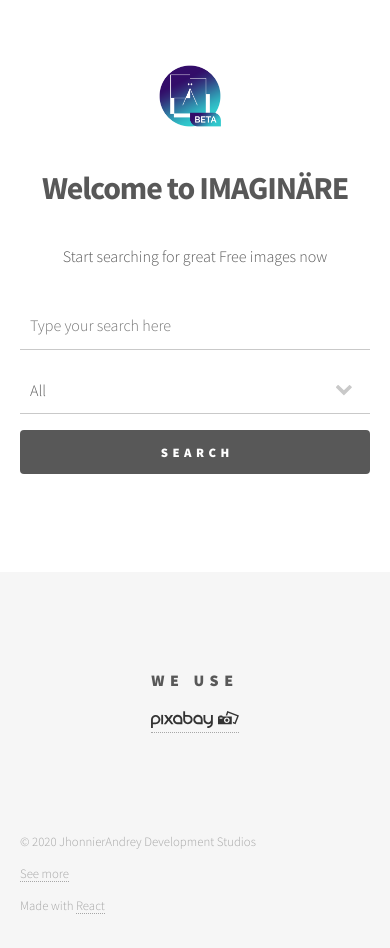
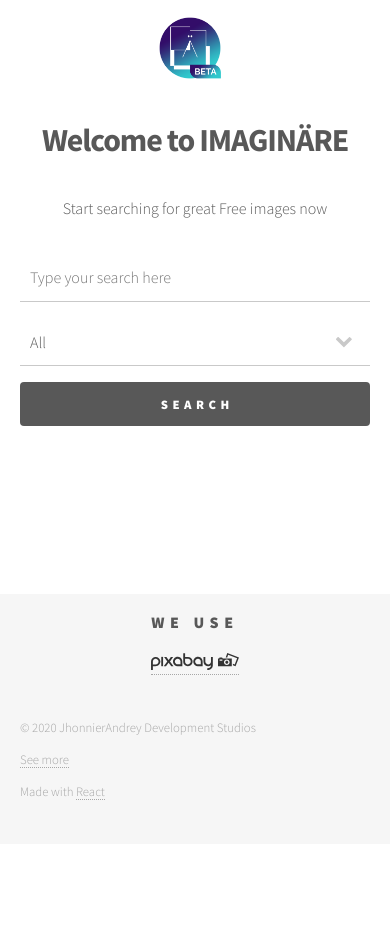
Before and after one commit to jhonnierandrey/dasimaginare, a React (Create React App) app: page / in a window 390 px wide. Shown: the top 948 px of the page. After the commit the page ends 844 px from the top, so only its background shows below. Built offline with nearby package versions, Linux system fonts and the light colour scheme.

Commit message:
Visual improvements for Mobile/Tablet

```diff
--- a/src/App.css
+++ b/src/App.css
@@ -2673,7 +2673,7 @@ body:not(.is-touch) .tiles article:hover .content {
 }
 
 * + .tiles {
-  margin-top: 2em;
+  margin-top: 1em;
 }
 
 body.is-preload .tiles article {
@@ -2690,22 +2690,18 @@ body.is-touch .tiles article .content {
 }
 
 @media screen and (max-width: 1280px) {
+  /*
   .tiles {
-    margin: -1.25em 0 0 -1.25em;
-  }
-
+      margin: -1.25em 0 0 -1.25em;
+  }
+  */
   .tiles article {
     margin: 1.25em 0 0 1.25em;
   }
 }
 @media screen and (max-width: 980px) {
-  .tiles {
-    margin: -2.5em 0 0 -2.5em;
-  }
-
   .tiles article {
     width: 250px;
-    margin: 2.5em 0 0 2.5em;
   }
 }
 @media screen and (max-width: 736px) {
@@ -2714,7 +2710,7 @@ body.is-touch .tiles article .content {
   }
 
   .tiles article {
-    width: 250px;
+    width: 100%;
     margin: 1.25em 0 0 1.25em;
   }
 
@@ -2732,6 +2728,11 @@ body.is-touch .tiles article .content {
 
   .tiles article {
     margin: 1.25em 0 0 0;
+  }
+
+  .tiles article > .image img {
+    width: 100%;
+    height: 100%;
   }
 }
 /* Header */
@@ -2854,10 +2855,6 @@ body.is-touch .tiles article .content {
 }
 
 @media screen and (max-width: 736px) {
-  #header {
-    padding: 4em 0 0.1em 0;
-  }
-
   #header nav {
     right: 0.5em;
     top: 0.5em;
@@ -3161,8 +3158,8 @@ body.is-menu-visible #menu .close {
   }
 }
 @media screen and (max-width: 736px) {
-  #footer {
-    padding: 3em 0 1em 0;
+  br {
+    display: none;
   }
 
   #footer > .inner {
@@ -3175,7 +3172,6 @@ body.is-menu-visible #menu .close {
   #footer > .inner section:nth-child(1) {
     width: 100%;
     margin-right: 0;
-    margin: 3em 0 0 0;
   }
 
   #footer > .inner section:nth-child(2) {
--- a/src/App.scss
+++ b/src/App.scss
@@ -2736,7 +2736,7 @@ body:not(.is-touch) .tiles article:hover .content {
 }
 
 * + .tiles {
-    margin-top: 2em;
+    margin-top: 1em;
 }
 
 body.is-preload .tiles article {
@@ -2753,13 +2753,12 @@ body.is-touch .tiles article .content {
 }
 
 @media screen and (max-width: 1280px) {
-
+    /*
     .tiles {
         margin: -1.25em 0 0 -1.25em;
     }
-
+    */
     .tiles article {
-
         margin: 1.25em 0 0 1.25em;
     }
 
@@ -2768,12 +2767,12 @@ body.is-touch .tiles article .content {
 @media screen and (max-width: 980px) {
 
     .tiles {
-        margin: -2.5em 0 0 -2.5em;
+        //margin: 1em 0 0 1em;
     }
 
     .tiles article {
         width: 250px;
-        margin: 2.5em 0 0 2.5em;
+        //margin: 2.5em 0 0 2.5em;
     }
 
 }
@@ -2785,7 +2784,7 @@ body.is-touch .tiles article .content {
     }
 
     .tiles article {
-        width: 250px;
+        width: 100%;
         margin: 1.25em 0 0 1.25em;
     }
 
@@ -2808,6 +2807,10 @@ body.is-touch .tiles article .content {
         margin: 1.25em 0 0 0;
     }
 
+    .tiles article > .image img {
+        width: 100%;
+        height: 100%;
+    }
 }
 
 /* Header */
@@ -2933,7 +2936,7 @@ body.is-touch .tiles article .content {
 @media screen and (max-width: 736px) {
 
     #header {
-        padding: 4em 0 0.1em 0 ;
+        //padding: 4em 0 0.1em 0 ;
     }
 
     #header nav {
@@ -3259,8 +3262,12 @@ body.is-menu-visible #menu .close {
 
 @media screen and (max-width: 736px) {
 
+    br {
+        display: none;
+    }
+
     #footer {
-        padding: 3em 0 1em 0 ;
+        //padding: 3em 0 1em 0 ;
     }
 
     #footer > .inner {
@@ -3273,7 +3280,7 @@ body.is-menu-visible #menu .close {
     #footer > .inner section:nth-child(1) {
         width: 100%;
         margin-right: 0;
-        margin: 3em 0 0 0;
+        //margin: 3em 0 0 0;
     }
 
     #footer > .inner section:nth-child(2) {
```
Also changed, not shown: 1 other file (tests, documents, lock files or other folders).
